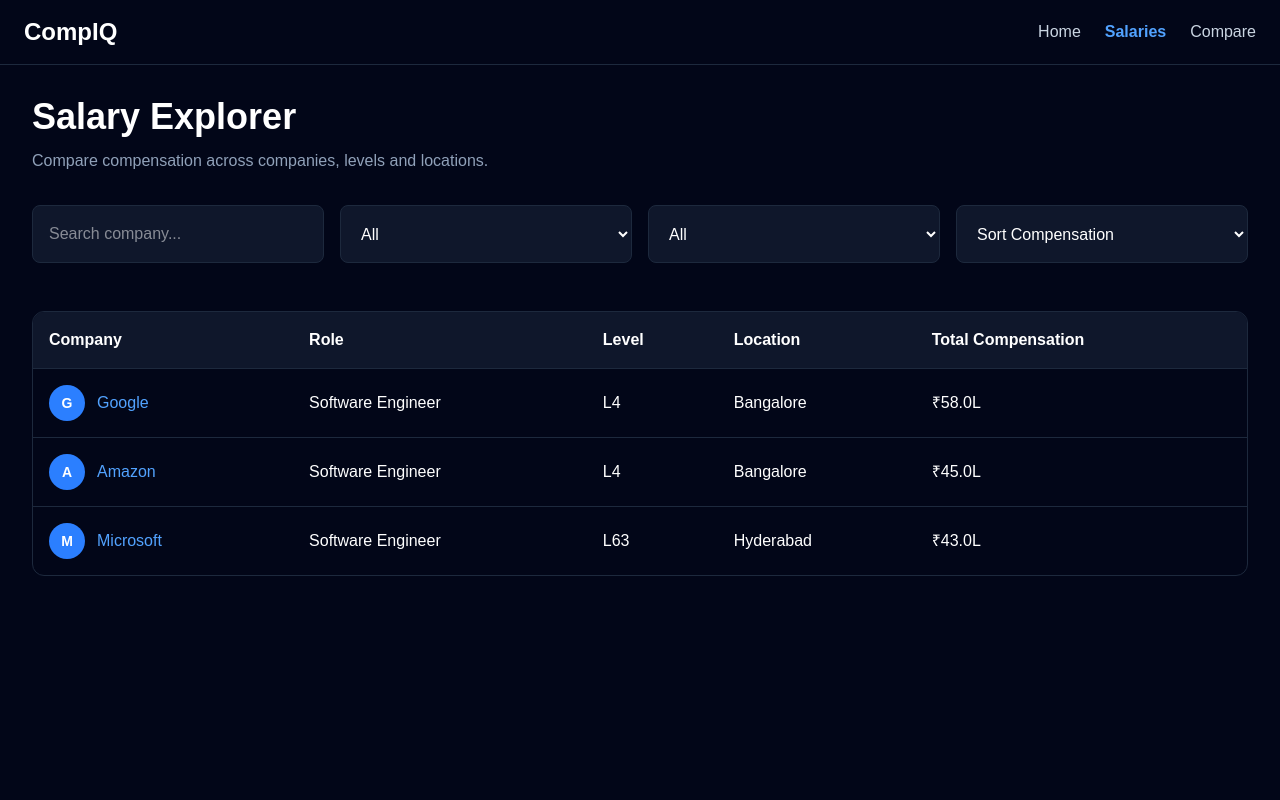
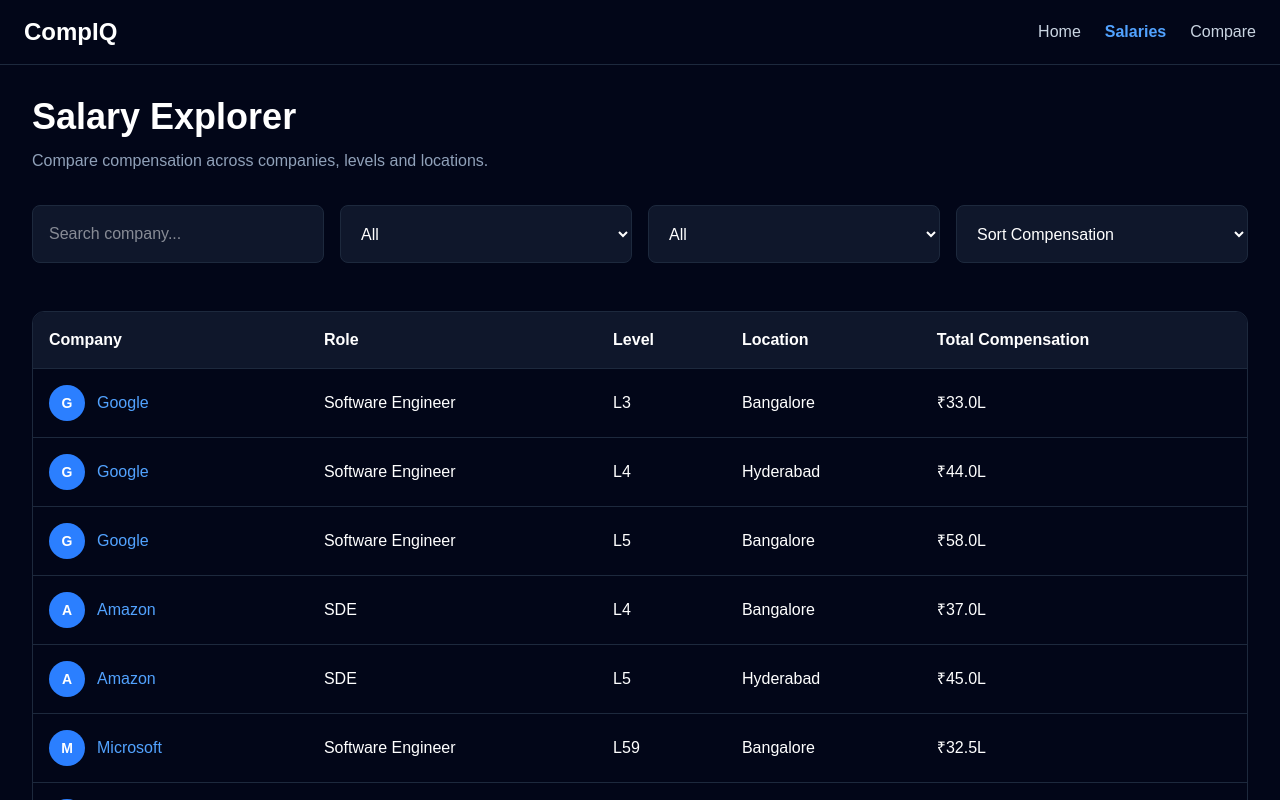
Before and after one commit to PariAgrawal1234/comp-iq, a Next.js app: page /salaries in a window 1280 px wide. Shown: the top 800 px of the page. Built offline with nearby package versions, Linux system fonts and the light colour scheme.

Commit message:
Dataset increased

```diff
--- a/app/page.tsx
+++ b/app/page.tsx
@@ -48,17 +48,17 @@
 
           <StatCard
             title="Companies"
-            value="500+"
+            value="12+"
           />
 
           <StatCard
             title="Salary Entries"
-            value="50K+"
+            value="30+"
           />
 
           <StatCard
             title="Locations"
-            value="120+"
+            value="5+"
           />
 
         </div>
--- a/data/salaryData.ts
+++ b/data/salaryData.ts
@@ -1,39 +1,147 @@
-import { Salary } from "../types/salary";
+export const salaryData = [
 
-export const salaryData: Salary[] = [
 {
-    id: 1,
-    company: "Google",
-    role: "Software Engineer",
-    level: "L4",
-    location: "Bangalore",
-    base: 3500000,
-    bonus: 500000,
-    equity: 1800000,
-    totalComp: 5800000,
+id:1,
+company:"Google",
+role:"Software Engineer",
+level:"L3",
+location:"Bangalore",
+base:2200000,
+bonus:300000,
+equity:800000,
+totalComp:3300000
 },
 
 {
-    id: 2,
-    company: "Amazon",
-    role: "Software Engineer",
-    level: "L4",
-    location: "Bangalore",
-    base: 3100000,
-    bonus: 400000,
-    equity: 1000000,
-    totalComp: 4500000,
+id:2,
+company:"Google",
+role:"Software Engineer",
+level:"L4",
+location:"Hyderabad",
+base:2800000,
+bonus:400000,
+equity:1200000,
+totalComp:4400000
 },
 
 {
-    id: 3,
-    company: "Microsoft",
-    role: "Software Engineer",
-    level: "L63",
-    location: "Hyderabad",
-    base: 2800000,
-    bonus: 300000,
-    equity: 1200000,
-    totalComp: 4300000,
+id:3,
+company:"Google",
+role:"Software Engineer",
+level:"L5",
+location:"Bangalore",
+base:3500000,
+bonus:500000,
+equity:1800000,
+totalComp:5800000
 },
+
+{
+id:4,
+company:"Amazon",
+role:"SDE",
+level:"L4",
+location:"Bangalore",
+base:2500000,
+bonus:300000,
+equity:900000,
+totalComp:3700000
+},
+
+{
+id:5,
+company:"Amazon",
+role:"SDE",
+level:"L5",
+location:"Hyderabad",
+base:3000000,
+bonus:400000,
+equity:1100000,
+totalComp:4500000
+},
+
+{
+id:6,
+company:"Microsoft",
+role:"Software Engineer",
+level:"L59",
+location:"Bangalore",
+base:2300000,
+bonus:250000,
+equity:700000,
+totalComp:3250000
+},
+
+{
+id:7,
+company:"Microsoft",
+role:"Software Engineer",
+level:"L63",
+location:"Hyderabad",
+base:3200000,
+bonus:400000,
+equity:1200000,
+totalComp:4800000
+},
+
+{
+id:8,
+company:"Adobe",
+role:"Software Engineer",
+level:"L4",
+location:"Noida",
+base:2400000,
+bonus:300000,
+equity:900000,
+totalComp:3600000
+},
+
+{
+id:9,
+company:"Uber",
+role:"Software Engineer",
+level:"L5",
+location:"Bangalore",
+base:3600000,
+bonus:450000,
+equity:1500000,
+totalComp:5550000
+},
+
+{
+id:10,
+company:"Meta",
+role:"Software Engineer",
+level:"E4",
+location:"Bangalore",
+base:3400000,
+bonus:500000,
+equity:1900000,
+totalComp:5800000
+},
+
+{
+id:11,
+company:"Atlassian",
+role:"Software Engineer",
+level:"P4",
+location:"Bangalore",
+base:2800000,
+bonus:350000,
+equity:1200000,
+totalComp:4350000
+},
+
+{
+id:12,
+company:"Salesforce",
+role:"Software Engineer",
+level:"MTS",
+location:"Hyderabad",
+base:2700000,
+bonus:300000,
+equity:1000000,
+totalComp:4000000
+}
+
 ];
```
Also changed, not shown: 2 other files (tests, documents, lock files or other folders). Lines whose indentation alone changed are shown as unchanged.
